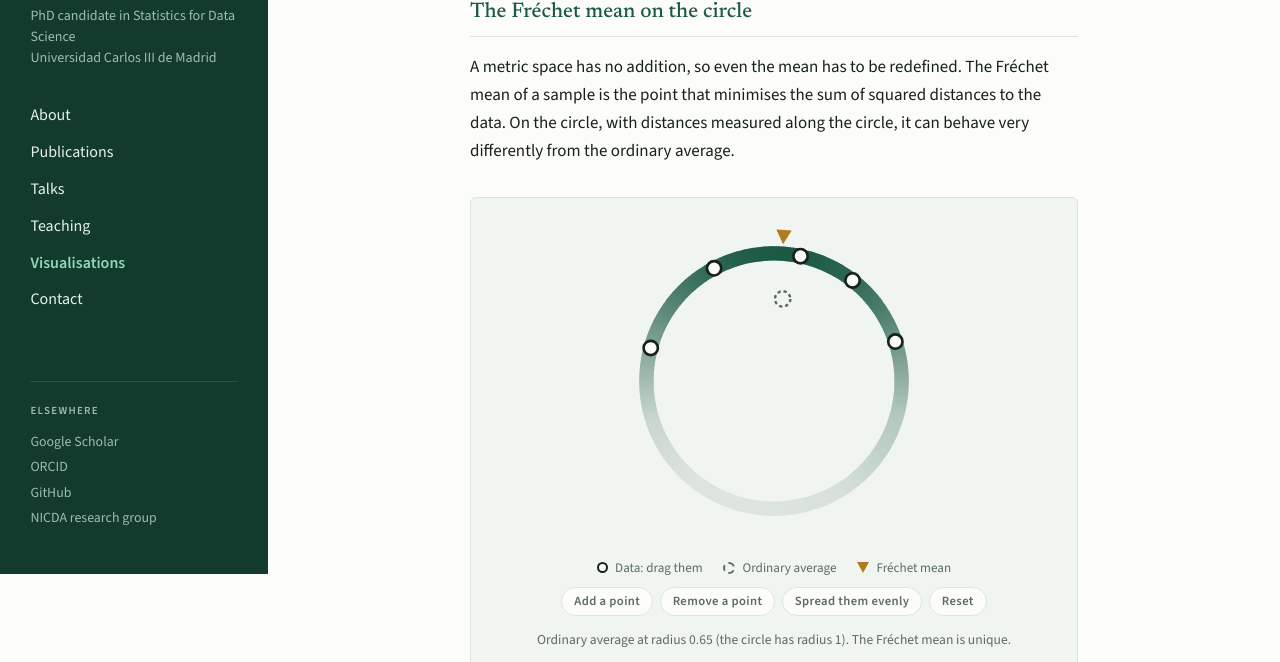
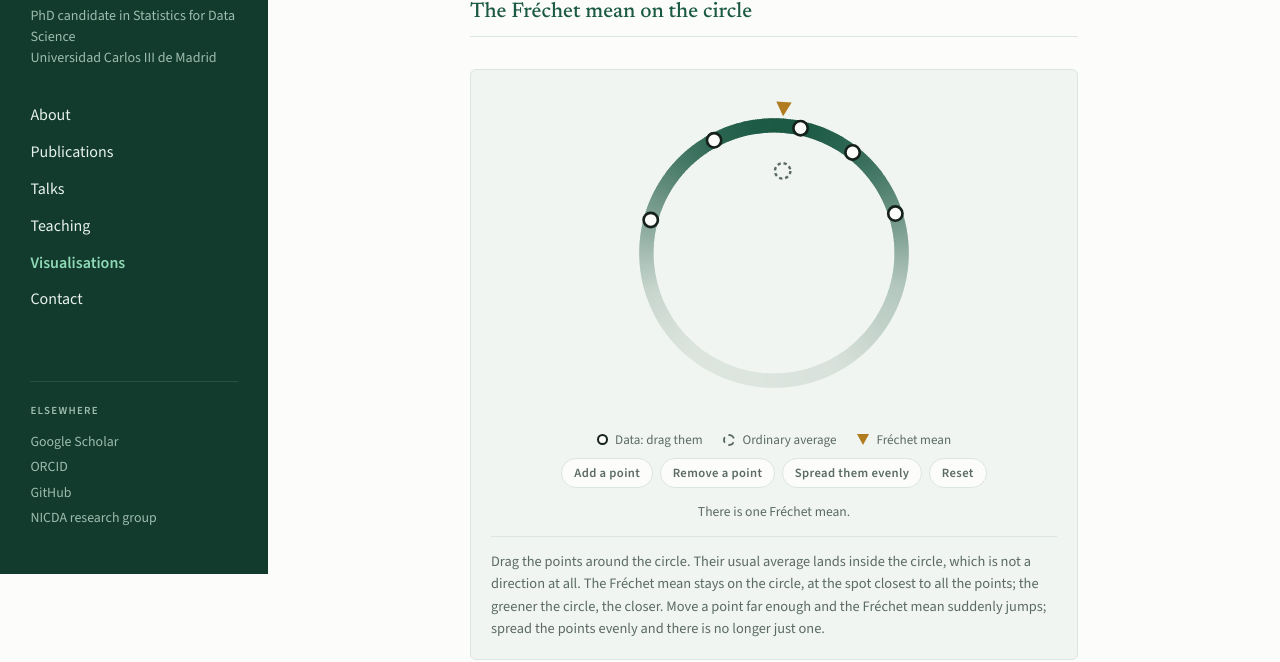
Before and after one commit to dieseor/dieseor.github.io, a plain HTML site: page visualisations.html in a window 1280 px wide. Shown: the part 226-888 px from the top of the page. Drawn offline with nearby package versions, Linux system fonts and the light colour scheme; no server answers.

Commit message:
Visualisations: simpler caption

```diff
--- a/assets/frechet.js
+++ b/assets/frechet.js
@@ -171,7 +171,7 @@
     }
 
     /* ordinary average, in the plane */
-    var e = euclideanMean(), rad = Math.hypot(e.x, e.y);
+    var e = euclideanMean();
     var ex = CX + R * e.x, ey = CY - R * e.y;
     eucDot.setAttribute('cx', ex.toFixed(2)); eucDot.setAttribute('cy', ey.toFixed(2));
 
@@ -196,10 +196,8 @@
       g.setAttribute('aria-valuetext', deg + ' degrees');
     });
 
-    readout.textContent =
-      'Ordinary average at radius ' + rad.toFixed(2) + ' (the circle has radius 1). ' +
-      (ms.length === 1 ? 'The Fréchet mean is unique.'
-                       : 'The Fréchet mean is not unique: ' + ms.length + ' points of the circle tie.');
+    readout.textContent = ms.length === 1 ? 'There is one Fréchet mean.'
+                                          : 'There are ' + ms.length + ' Fréchet means.';
   }
 
   /* ------------------------------------------------------------ controls */
--- a/visualisations.html
+++ b/visualisations.html
@@ -62,11 +62,6 @@
 
       <h2>The Fréchet mean on the circle</h2>
 
-      <p>A metric space has no addition, so even the mean has to be redefined. The Fréchet mean
-        of a sample is the point that minimises the sum of squared distances to the data. On the
-        circle, with distances measured along the circle, it can behave very differently from
-        the ordinary average.</p>
-
       <figure class="demo demo-frechet" hidden>
         <div class="demo-canvas"></div>
         <ul class="demo-legend" aria-hidden="true">
@@ -81,13 +76,11 @@
           <button type="button" data-action="reset">Reset</button>
         </div>
         <p class="demo-readout"></p>
-        <figcaption>The points are directions on a circle: drag them. Their ordinary average,
-          taken in the plane, falls inside the circle, where there is no direction at all. The
-          Fréchet mean stays on the circle; the shading tracks the sum of squared distances, and
-          the stronger the green, the smaller it is. Two things have no Euclidean counterpart.
-          The sum can have several local minima, and as a point is dragged the deepest one can
-          change: the Fréchet mean then jumps, so it is not a continuous function of the data.
-          And if the points are spread evenly, it stops being unique.</figcaption>
+        <figcaption>Drag the points around the circle. Their usual average lands inside the
+          circle, which is not a direction at all. The Fréchet mean stays on the circle, at the
+          spot closest to all the points; the greener the circle, the closer. Move a point far
+          enough and the Fréchet mean suddenly jumps; spread the points evenly and there is no
+          longer just one.</figcaption>
       </figure>
 
       <footer class="page">
```
